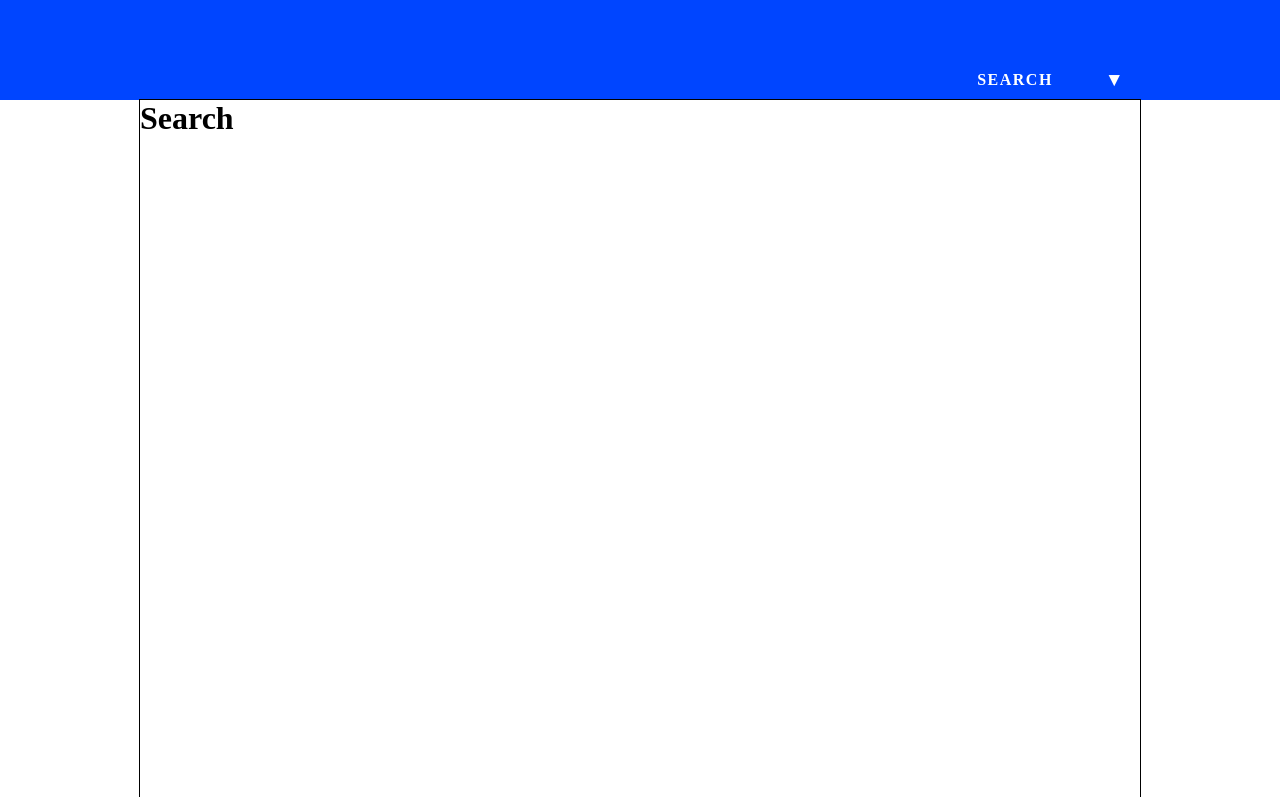
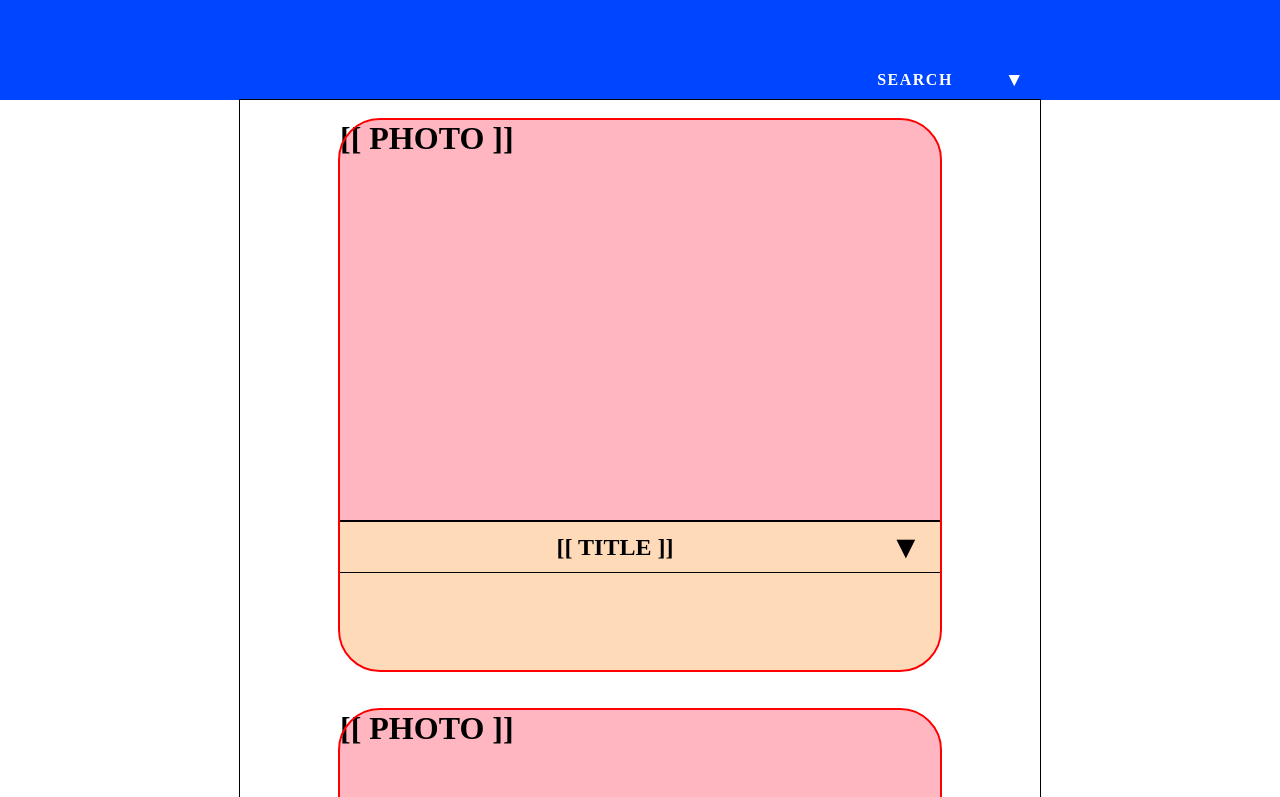
Before and after one commit to jonathan-crepeau/forever-homes-2, a website: page views/search.html in a window 1280 px wide. Shown: the top 797 px of the page. Drawn offline with Linux system fonts and the light colour scheme; no server answers.

Commit message:
iterate through petData object and create cards (layout only + IDs)

```diff
--- a/controllers/Petfinder.js
+++ b/controllers/Petfinder.js
@@ -7,7 +7,6 @@ const test = (req, res) => {
 
 const getToken = async (req, res) => {
     let responseObj;
-    let testObj = {name: 'Jonathan'};
 
     await fetch('https://api.petfinder.com/v2/oauth2/token', {
         method: 'POST',
@@ -19,8 +18,6 @@ const getToken = async (req, res) => {
         .then((response) => response.json())
         .then((data) => {
             accessToken = data.access_token;
-            // responseObj = data;
-            // console.log(data);
         })
         .catch((error) => console.log(error));
 
--- a/public/scripts/search.js
+++ b/public/scripts/search.js
@@ -1,17 +1,22 @@
 // console.log('search.js reporting for duty..');
+
 // SECTION - Variables (bindings):
+let petData;
+const main = document.querySelector('main');
 const logoutButton = document.getElementById('logout-btn');
-logoutButton.addEventListener('click', handleLogoutClick);
-
-let accessToken = {};
-let accessTokenTimestamp;
-let petData;
 
 
-// SECTION - Functions
+// SECTION - Event Listeners
+logoutButton.addEventListener('click', handleLogoutClick);
+main.addEventListener('click', expandCardClick);
+
+
+// SECTION - Functions Calls
 verifyUser();
 getToken();
 
+
+// SECTION - Function Declarations
 function handleLogoutClick(event) {
     event.preventDefault();
     console.log('logout button clicked.');
@@ -67,13 +72,36 @@ function getPetData() {
         // body: JSON.stringify(accessToken)
     })
         .then((response) => response.json())
-        .then((data) => console.log(data))
+        .then((data) => petData = data.animals)
+        .then(petData => createCards(petData))
         .catch((error) => console.log(error));
 }
 
-function handleTokenResponse(inputObj) {
-    // console.log(inputObj);
-    accessToken['token'] = inputObj.access_token;
-    accessTokenTimestamp = Date.now();
-    // console.log(accessToken);
+
+function createCards(inputArray) {
+    for (let i = 0; i < inputArray.length - 1; i++) {
+        const card = `
+            <div id=${inputArray[i].id} class="card closed">
+                <div class="card__photo">
+                    <h1>${'Animal ID: ', inputArray[i].id}</h1>
+                </div>
+                <div class="card__info closed">
+                    <div class="card__header">
+                        <h2 class="card__title">[[ TITLE ]]</h2>
+                        <p class="card__btn">&#9660</p>
+                    </div>
+                    <div class="card__writtenDesc"></div>
+                </div>
+            </div>
+        `
+        main.insertAdjacentHTML('afterbegin', card);
+    }
 }
+
+function expandCardClick(event) {
+    if (event.target.matches('.card__btn')) {
+        // console.log('Expand card.');
+        event.target.closest('.card').classList.toggle('closed');
+        event.target.closest('.card__info').classList.toggle('closed');
+    }
+}
--- a/public/styles/main.css
+++ b/public/styles/main.css
@@ -26,7 +26,7 @@ header {
 
 nav {
     height: 40px;
-    width: 1000px;
+    width: 800px;
     margin: 0 auto;
     /* background-color: white; */
 }
@@ -86,8 +86,8 @@ nav {
 /* SECTION - <main> element: */
 
 main {
-    height: calc(100vh - 100px);
-    width: 1000px;
+    min-height: calc(100vh - 100px);
+    width: 800px;
     margin: 0 auto;
     outline: 1px black solid;
 }
--- a/public/styles/search.css
+++ b/public/styles/search.css
@@ -0,0 +1,68 @@
+
+main {
+    display: flex;
+    flex-flow: column nowrap;
+    align-items: center;
+    justify-content: center;
+}
+
+.card {
+    outline: 2px red solid;
+    height: 700px;
+    width: 600px;
+    margin: 20px 0;
+    border-radius: 40px;
+
+    transition: height 0.3s ease;
+}
+
+.card.closed {
+    height: 550px;
+}
+
+.card__photo {
+    background-color: lightpink;
+    height: 400px;
+    width: 600px;
+    border-top-left-radius: 40px;
+    border-top-right-radius: 40px;
+}
+
+.card__info {
+    background-color: peachpuff;
+    height: 300px;
+    width: 600px;
+    border-bottom-left-radius: 40px;
+    border-bottom-right-radius: 40px;
+    overflow: hidden;
+
+    display: flex;
+    flex-flow: column nowrap;
+
+    transition: height 0.3s ease;
+}
+
+.card__info.closed {
+    height: 150px;
+}
+
+.card__header {
+    /* background-color: white; */
+    border-top: 2px black solid;
+    border-bottom: 1px black solid;
+    height: 50px;
+    line-height: 50px;
+
+    display: flex;
+    flex-flow: row nowrap;
+}
+
+.card__title {
+    width: 550px;
+    text-align: center;
+}
+
+.card__btn {
+    width: 50px;
+    font-size: 2rem;
+}
--- a/server.js
+++ b/server.js
@@ -30,7 +30,7 @@ app.use(session({
     resave: false,
     saveUninitialized: false,
     cookie: {
-        maxAge: 600000
+        maxAge: 86400000
     }
 }));
 
--- a/views/search.html
+++ b/views/search.html
@@ -21,7 +21,33 @@
         </nav>
     </header>
     <main>
-        <h1>Search</h1>
+
+        <div class="card closed">
+            <div class="card__photo">
+                <h1>[[ PHOTO ]]</h1>
+            </div>
+            <div class="card__info closed">
+                <div class="card__header">
+                    <h2 class="card__title">[[ TITLE ]]</h2>
+                    <p class="card__btn">&#9660</p>
+                </div>
+                <div class="card__writtenDesc"></div>
+            </div>
+        </div>
+
+        <div class="card closed">
+            <div class="card__photo">
+                <h1>[[ PHOTO ]]</h1>
+            </div>
+            <div class="card__info closed">
+                <div class="card__header">
+                    <h2 class="card__title">[[ TITLE ]]</h2>
+                    <p class="card__btn">&#9660</p>
+                </div>
+                <div class="card__writtenDesc"></div>
+            </div>
+        </div>
+
     </main>
     <footer>Jonathan T Crepeau</footer>
 </body>
```
